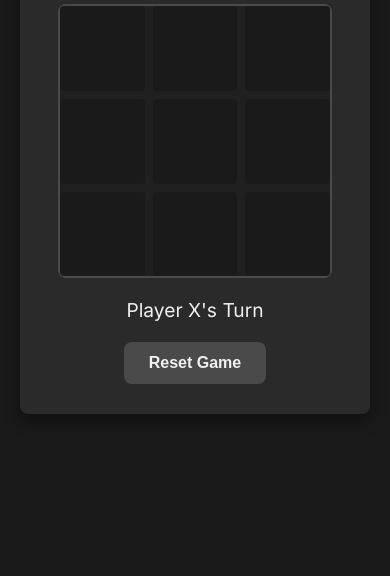
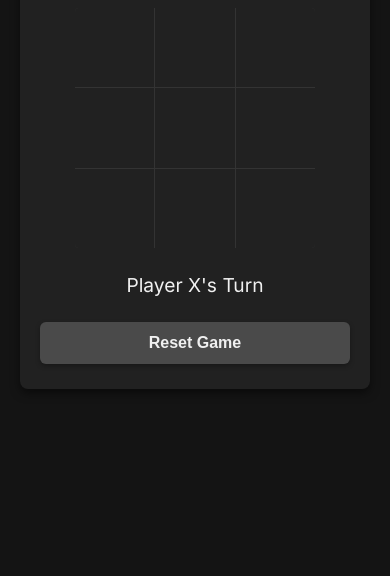
Before and after one commit to Zufx7r/Modern-Tic-Tac-Toe, a plain HTML site: page index.html in a window 390 px wide. Shown: the part 268-844 px from the top of the page. Drawn offline with Linux system fonts and the light colour scheme.

Commit message:
Update style.css

```diff
--- a/style.css
+++ b/style.css
@@ -1,12 +1,13 @@
 :root {
-    --primary-bg: #1a1a1a;
-    --secondary-bg: #2a2a2a;
+    --primary-bg: #141414; /* Deeper dark background */
+    --secondary-bg: #212121; /* Slightly lighter for the main container */
     --text-color: #f0f0f0;
-    --border-color: #4a4a4a;
-    --hover-bg: #3a3a3a;
+    --border-color: #333; /* For subtle cell borders/separators */
+    --hover-bg: #2d2d2d; /* Subtle hover for cells */
     --x-color: #e74c3c; /* Red for X */
     --o-color: #3498db; /* Blue for O */
     --win-color: #27ae60; /* Green for win */
+    --box-shadow-dark: 0 4px 10px rgba(0, 0, 0, 0.5); /* More subtle, deeper shadow */
 }
 
 body {
@@ -20,21 +21,26 @@ body {
     margin: 0;
     box-sizing: border-box;
     padding: 20px;
+    -webkit-font-smoothing: antialiased; /* Better text rendering */
+    -moz-osx-font-smoothing: grayscale; /* Better text rendering */
 }
 
 .container {
     background-color: var(--secondary-bg);
-    border-radius: 12px;
-    box-shadow: 0 8px 16px rgba(0, 0, 0, 0.4);
-    padding: 40px;
+    border-radius: 8px; /* Slightly less rounded */
+    box-shadow: var(--box-shadow-dark);
+    padding: 30px; /* Reduced padding for compactness */
     text-align: center;
-    max-width: 450px;
+    max-width: 380px; /* More compact overall width */
     width: 100%;
+    display: flex; /* Use flex for internal layout */
+    flex-direction: column;
+    gap: 25px; /* Spacing between elements */
 }
 
 h1 {
-    font-size: 2.5em;
-    margin-bottom: 30px;
+    font-size: 2em; /* Slightly smaller for compactness */
+    margin: 0; /* Remove default margin */
     font-weight: 700;
     color: var(--text-color);
 }
@@ -43,28 +49,24 @@ h1 {
     display: grid;
     grid-template-columns: repeat(3, 1fr);
     grid-template-rows: repeat(3, 1fr);
-    gap: 8px;
-    width: 300px;
-    height: 300px;
-    margin: 0 auto 30px auto;
-    border: 2px solid var(--border-color);
-    border-radius: 8px;
-    background-color: #202020; /* Slightly darker to make cells pop */
-    box-sizing: content-box; /* Ensures padding/border doesn't affect width/height calculation */
+    gap: 1px; /* Very thin gap for the 'lines' */
+    width: 270px; /* Smaller board */
+    height: 270px;
+    margin: 0 auto; /* Center the board */
+    background-color: var(--border-color); /* This creates the thin grid lines */
+    border-radius: 4px; /* Slightly rounded grid */
+    overflow: hidden; /* Ensures content doesn't overflow rounded corners */
 }
 
 .cell {
-    width: 100%;
-    height: 100%;
-    background-color: var(--primary-bg);
+    background-color: var(--secondary-bg); /* Cells match container background */
     display: flex;
     justify-content: center;
     align-items: center;
-    font-size: 3em;
+    font-size: 3em; /* Keep text large */
     font-weight: 700;
     cursor: pointer;
-    border-radius: 4px;
-    transition: background-color 0.2s ease-in-out;
+    transition: background-color 0.15s ease-in-out;
 }
 
 .cell:hover:not(.x):not(.o) {
@@ -85,57 +87,46 @@ h1 {
 }
 
 .game-status {
-    font-size: 1.4em;
-    margin-bottom: 30px;
+    font-size: 1.2em; /* Slightly smaller status text */
+    margin: 0; /* Remove default margin */
     font-weight: 400;
     color: var(--text-color);
 }
 
 .reset-button {
-    background-color: var(--border-color);
+    background-color: #4a4a4a; /* Darker, more integrated look */
     color: var(--text-color);
     border: none;
-    padding: 15px 30px;
-    border-radius: 8px;
-    font-size: 1.1em;
+    padding: 12px 20px; /* Compact padding */
+    border-radius: 6px; /* Slightly less rounded */
+    font-size: 1em; /* Smaller font for button */
     font-weight: 700;
     cursor: pointer;
     transition: background-color 0.2s ease-in-out, transform 0.1s ease-in-out;
+    box-shadow: 0 2px 5px rgba(0, 0, 0, 0.3); /* Subtle button shadow */
+    align-self: stretch; /* Make button fill available width */
 }
 
 .reset-button:hover {
-    background-color: var(--hover-bg);
-    transform: translateY(-2px);
+    background-color: #5a5a5a; /* Lighter hover */
+    transform: translateY(-1px);
 }
 
 .reset-button:active {
     transform: translateY(0);
+    box-shadow: 0 1px 3px rgba(0, 0, 0, 0.3);
 }
 
 /* Responsive adjustments */
-@media (max-width: 480px) {
+@media (max-width: 420px) {
     .container {
-        padding: 30px 20px;
-        border-radius: 8px;
-    }
-    h1 {
-        font-size: 2em;
-        margin-bottom: 20px;
+        padding: 25px 20px;
     }
     .game-board {
-        width: 270px;
-        height: 270px;
-        margin-bottom: 20px;
+        width: 240px;
+        height: 240px;
     }
     .cell {
         font-size: 2.5em;
     }
-    .game-status {
-        font-size: 1.2em;
-        margin-bottom: 20px;
-    }
-    .reset-button {
-        padding: 12px 25px;
-        font-size: 1em;
-    }
 }
```
